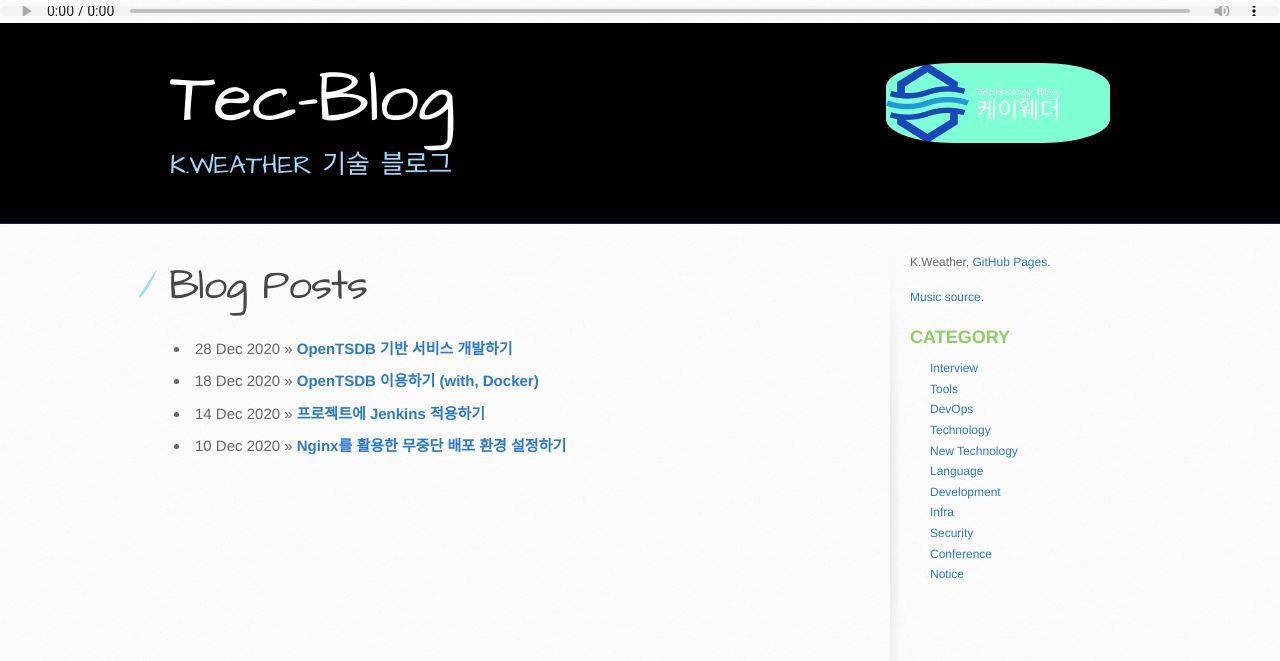
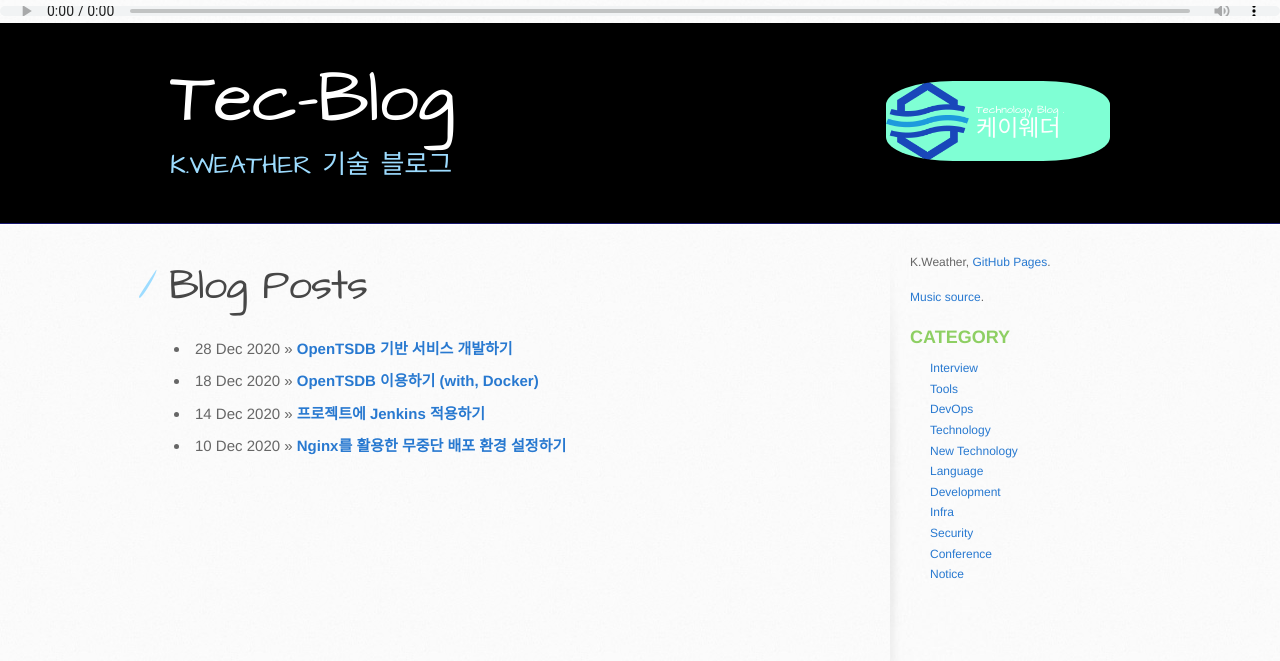
Before and after one commit to kweather-team/kweather-team.github.com, a Jekyll site: the page built from index.html, in a window 1280 px wide. Shown: the top 661 px of the page. Built offline with Jekyll 4.4.1, drawn with Linux system fonts in a browser that asks for light colours.

Commit message:
[fix] update

```diff
--- a/stylesheets/stylesheet.css
+++ b/stylesheets/stylesheet.css
@@ -533,9 +533,8 @@ a.button small {
 }
 header a.button {
   position: absolute;
-  top: 0;
+  top: 18px;
   right: 0;
-  background-color: #bfafed;
   background: transparent url("../images/main_logo_sub_kwt.png") 0 no-repeat;
   background-size: 83px;
   border-radius: 30%;
@@ -546,7 +545,6 @@ aside a.button {
   padding-left: 64px;
   margin-bottom: 20px;
   font-size: 21px;
-  background-color: #bfafed;
   background: transparent url("../images/main_logo_sub_kwt.png") 0 no-repeat;
   background-size: 83px;
   border-radius: 30%;
```
